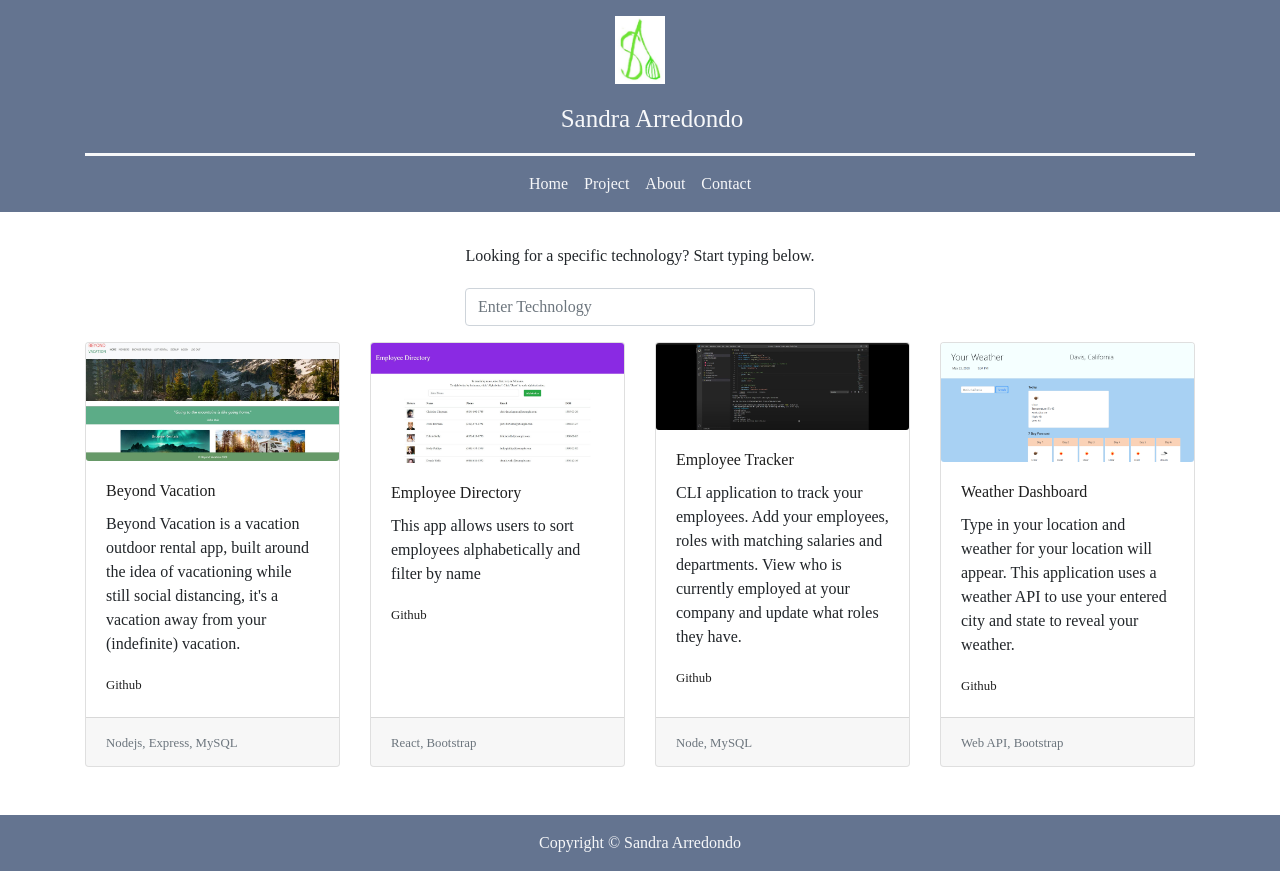
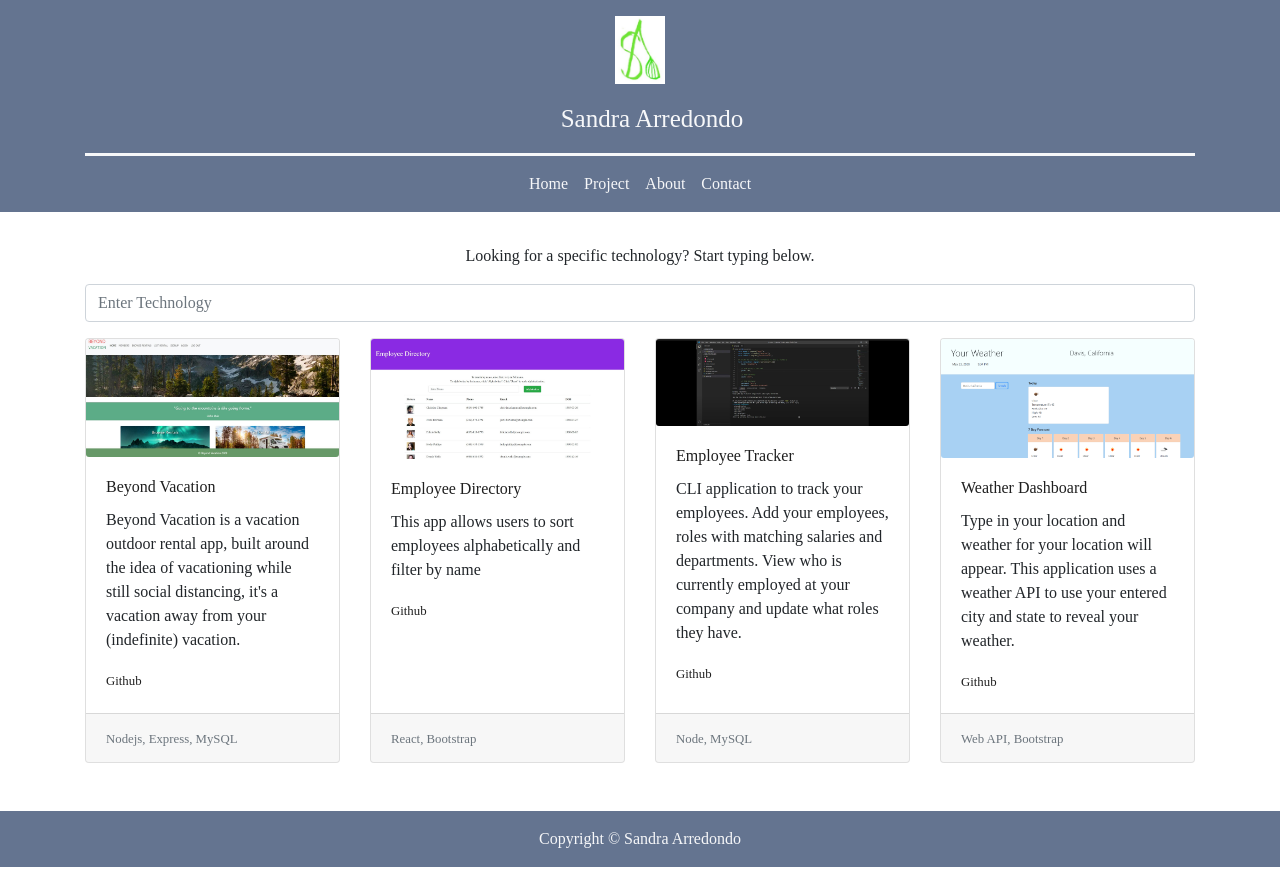
Before and after one commit to salpharre/Portfolio, a React (Create React App) app: page /project in a window 1280 px wide. Built offline with nearby package versions, Linux system fonts and the light colour scheme.

Commit message:
styled input on project page

```diff
--- a/src/components/Search/index.js
+++ b/src/components/Search/index.js
@@ -4,8 +4,8 @@ import "./style.css";
 //props.value to be grabbed by handleinputchange
 function Search(props) {
     return (
-        <div className="row justify-content-center">
-            <div className="col-4 mt-1 justify-content-center">
+        <div className="row mx-auto justify-content-center">
+            {/* <div className="col-4 mt-1 justify-content-center"> */}
                 <input
                     value={props.value}
                     onChange={props.handleInputChange}
@@ -13,7 +13,7 @@ function Search(props) {
                     type="text"
                     placeholder="Enter Technology"
                 />
-            </div>
+            {/* </div> */}
         </div>
     );
 };
```
